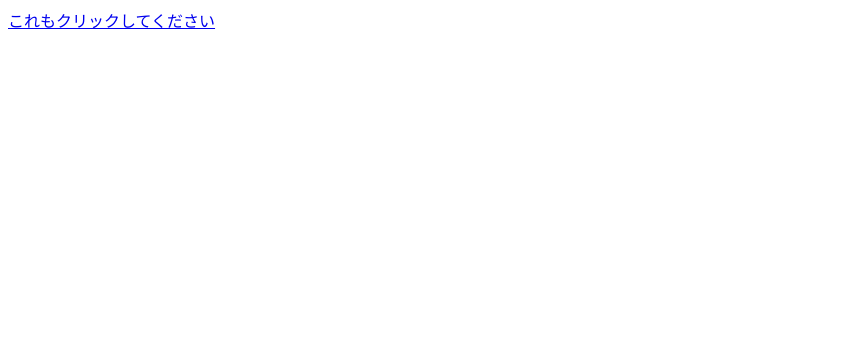
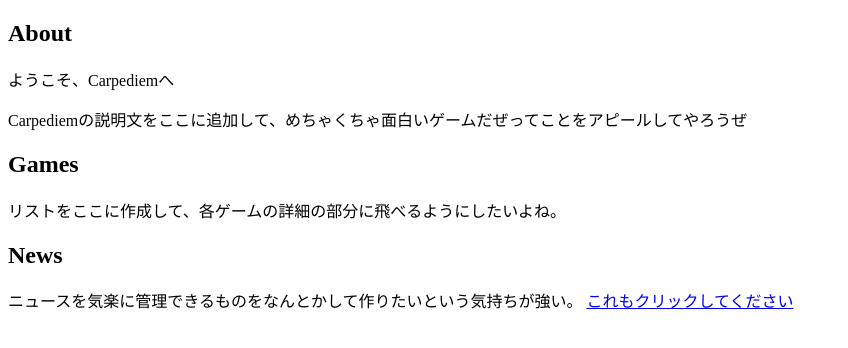
Before and after one commit to carpediem-rtks/Carpediem, a plain HTML site: page index.html in a window 1280 px wide. Shown: the whole page, without its empty margins (0-848 px from the left). Drawn offline with Linux system fonts and the light colour scheme.

Commit message:
ちょっとだけ開きの画面を豪華に

```diff
--- a/index.html
+++ b/index.html
@@ -6,7 +6,21 @@
 </head>
 
 <body>
+	<header>
 
+	</header>
+	<main>
+	<h2>About</h2>
+	<p>ようこそ、Carpediemへ</p>
+	<p>Carpediemの説明文をここに追加して、めちゃくちゃ面白いゲームだぜってことをアピールしてやろうぜ</p>
+	<h2>Games</h2>
+	リストをここに作成して、各ゲームの詳細の部分に飛べるようにしたいよね。
+	<h2>News</h2>
+	ニュースを気楽に管理できるものをなんとかして作りたいという気持ちが強い。
 	<a href="htmls/tablewars/enchants/enchant_weapons.html">これもクリックしてください</a>
+	</main>
+	<footer>
+
+	</footer>
 </body>
 </html>
```
Also changed, not shown: htmls/tablewars/enchants/enchant_weapons.html (+2 -2 lines).
